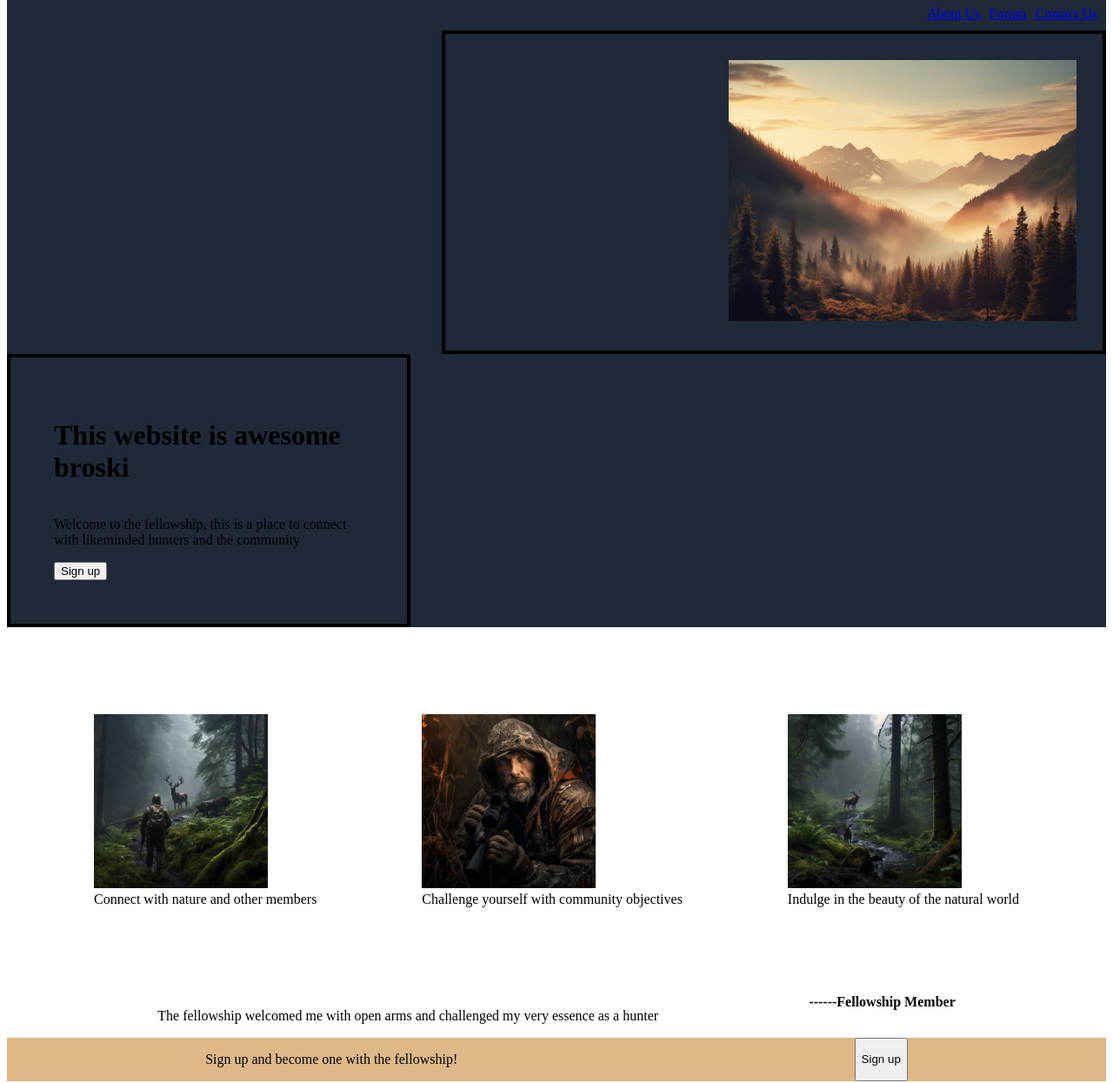
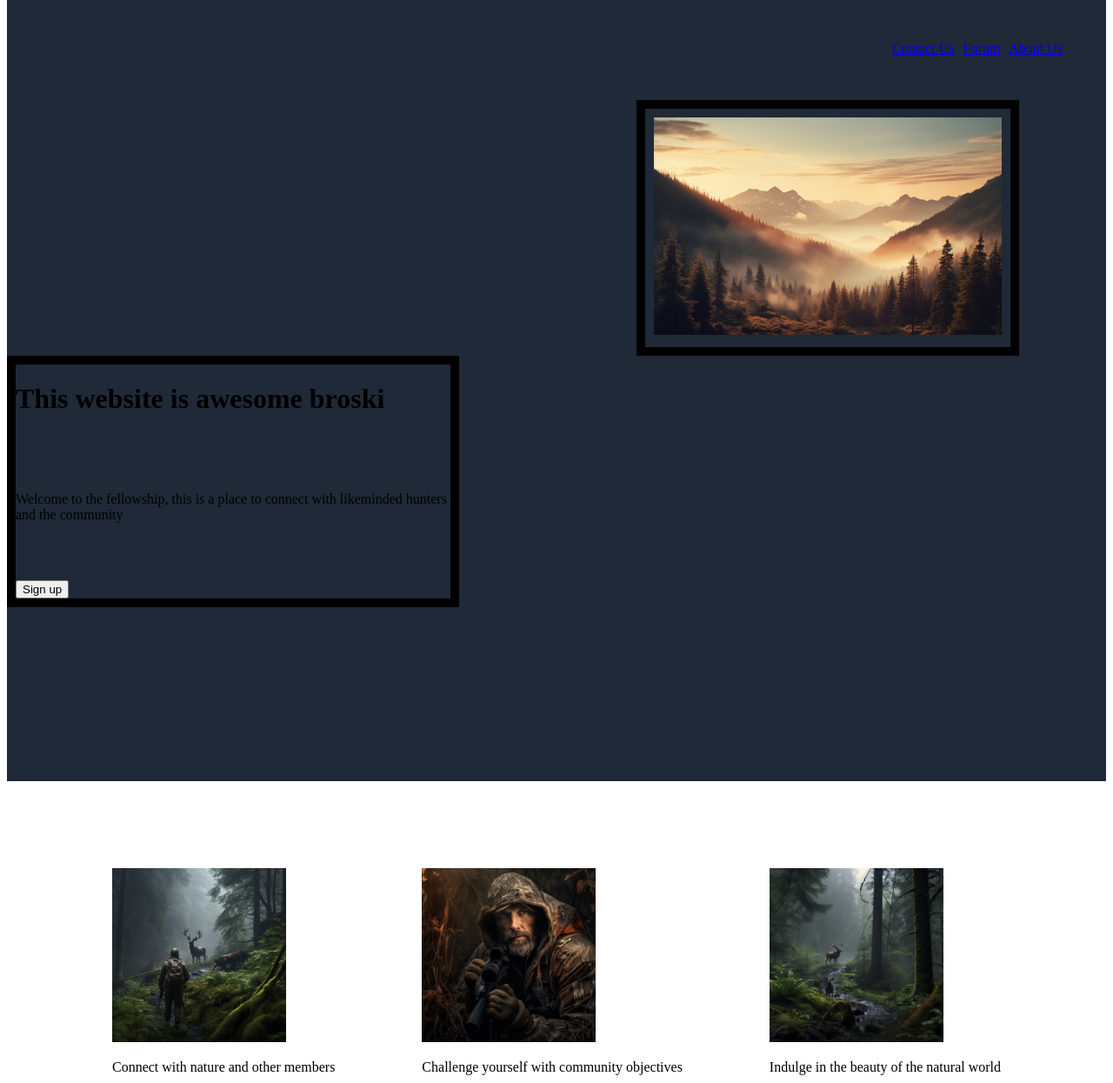
Before and after one commit to RelentlessDevs/landing-page, a plain HTML site: page index.html in a window 1280 px wide. Shown: the part 161-1406 px from the top of the page at 87% size. Drawn offline with Linux system fonts and the light colour scheme.

Commit message:
removed logo and links out of header and made them navbars + other changes to containers

```diff
--- a/index.html
+++ b/index.html
@@ -7,7 +7,8 @@
     <link rel="stylesheet" href="./style.css">
 </head>
 <body>
-    <header class="header">
+
+    <nav class="navcontainer">
     <div class="logo"><img src="./pictures/fotw.png" width="200px" height="150"></div>
 
         <div class="links">
@@ -17,16 +18,26 @@
 
         <a class="link3" href="contact">Contact Us</a>
         </div>
-        <div class="imghead-container">
+    </nav>
+
+
+
+
+
+
+    <header class="header">
+
             <div class="img-header">
-                <img src="./pictures/background.jpeg" width="400px" height="300px">
+                <img src="./pictures/background.jpeg" width="400px" height="250px">
             </div>
-        </div>
+
 
         <div class="hero-container">
 
             <div class="hero1">
+                <div class="hero1-bx">
                     <h1>This website is awesome broski</h1>
+            </div>
             </div>
 
             <div class="herotext">
@@ -44,16 +55,16 @@
 
     <div class="item">
     <img src="./pictures/stalking.jpg" width="200px height:100px">
-        <div>Connect with nature and other members</div>
+        <p>Connect with nature and other members</p>
     </div>
     <div class="item">
     <img src="./pictures/hunter.jpeg"width="200px height:100px">
-        <div>Challenge yourself with community objectives</div>
+        <p>Challenge yourself with community objectives</p>
     </div>
 
     <div class="item">
     <img src="./pictures/scenic.jpeg"width="200px height:100px">
-        <div>Indulge in the beauty of the natural world</div>
+        <p>Indulge in the beauty of the natural world</p>
     </div>
 
 </div>
--- a/style.css
+++ b/style.css
@@ -1,25 +1,31 @@
+
 .header{
     background-color: #1f2937;
     display: flex;
     flex-direction: column;
-    flex-basis: 1;
-
-
-
+    justify-content:flex-start;
+    align-items: flex-end;
 
 }
+
+.img-header{
+    padding: 10px;
+    border: solid black 10px;
+    margin-right: 100px;
+}
+
 .links{
     display: flex;
-    flex-direction:row;
-    justify-content:flex-end;
-        padding: 10px;
+    flex-direction:row-reverse;
+    justify-content:flex-start;
+    padding: 50px;
     gap: 10px;
+    flex-shrink: 1 ;
    }
 
 .logo{
     display: flex;
     width: 150px;
-
     height:auto ;
 }
 .item{
@@ -27,21 +33,28 @@
 }
 .imghead-container{
     display: flex;
-    justify-content: flex-end;
-    flex-direction:row;
-        padding: 30px;
-    margin-left: 500px;
-    border: 4px solid;
+    width: 200px;
+    height: auto;
+    flex-grow: 2;
+
+    align-items: flex-end;
+    margin-left: 300px;
+
 }
+
 .hero-container{
     display: flex;
-    padding-left: 50px;
-    justify-content:center ;
+    flex: 2 ;
+    justify-content: space-evenly;
     flex-direction: column;
-    padding: 50px;
-    margin-right: 800px;
-    border: 4px solid;
-    align-self: center;
+    border: solid black 10px;
+    width: 500px;
+    height: 800px;
+    align-self: flex-start;
+    align-content: center;
+    margin-bottom: 200px;
+    gap: 50px;
+
 
 
 
@@ -49,15 +62,22 @@
 
 .flex-container{
     display: flex;
+    padding: 100px;
+    gap: 100px;
     justify-content: center;
-    padding: 100px;
-    justify-content: space-between;
+    align-items: center;
+
+}
+
+.p{
+
 }
 
 .quote-container{
     display: flex;
     justify-content: center;
     justify-content: space-evenly;
+    padding: 200px;
 }
 .quote-bx{
     display: flex;
@@ -69,3 +89,13 @@
     justify-content: space-around;
 
 }
+.hero1{
+    display: flex;
+    justify-content: flex-start;
+}
+
+.navcontainer{
+    background-color: #1f2937;
+
+
+}
```
Lines whose indentation alone changed are shown as unchanged.
